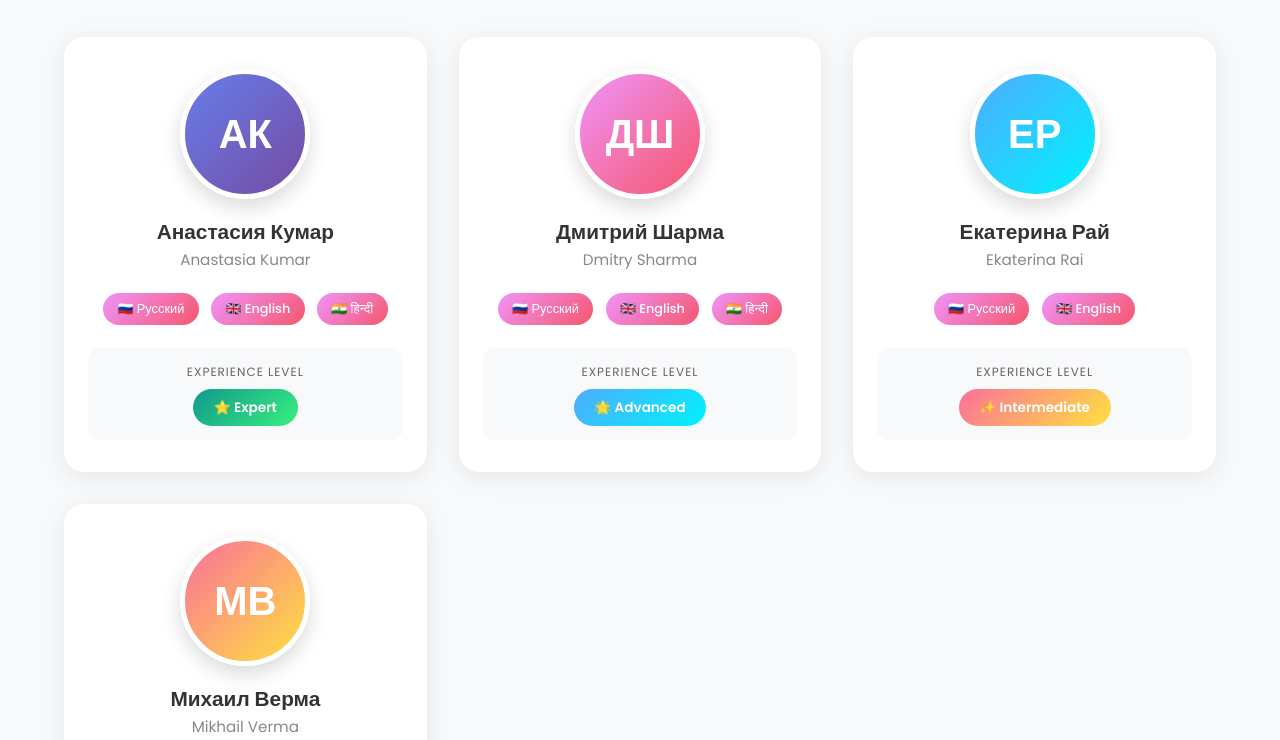
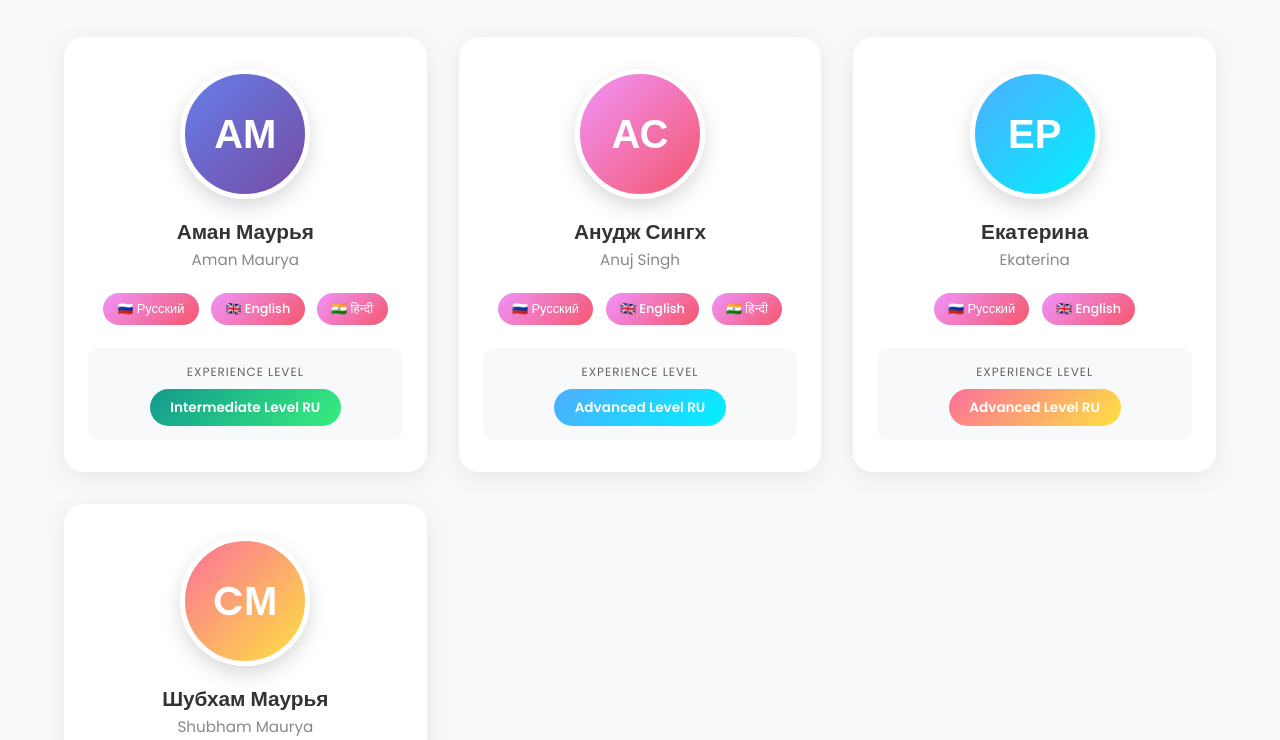
Before and after one commit to Amankumar0152/vnslocalguide, a website: page russianguide.html in a window 1280 px wide. Shown: the part 720-1460 px from the top of the page. Drawn offline with nearby package versions, Linux system fonts and the light colour scheme.

Commit message:
Пгшву Вуефшды Гзвфеу

```diff
--- a/russianguide.html
+++ b/russianguide.html
@@ -720,9 +720,9 @@
         <h2 class="section-title">Our Expert Guides / Наши гиды</h2>
         <div class="guides-grid">
             <div class="guide-card">
-                <div class="guide-image">АК</div>
-                <h3 class="guide-name">Анастасия Кумар</h3>
-                <p class="guide-name-ru">Anastasia Kumar</p>
+                <div class="guide-image">АМ</div>
+                <h3 class="guide-name">Аман Маурья</h3>
+                <p class="guide-name-ru">Aman Maurya</p>
                 <div class="languages">
                     <span class="language-tag">🇷🇺 Русский</span>
                     <span class="language-tag">🇬🇧 English</span>
@@ -730,14 +730,14 @@
                 </div>
                 <div class="level">
                     <div class="level-label">Experience Level</div>
-                    <span class="level-badge level-expert">⭐ Expert</span>
+                    <span class="level-badge level-expert">Intermediate Level RU</span>
                 </div>
             </div>
 
             <div class="guide-card">
-                <div class="guide-image" style="background: linear-gradient(135deg, #f093fb 0%, #f5576c 100%);">ДШ</div>
-                <h3 class="guide-name">Дмитрий Шарма</h3>
-                <p class="guide-name-ru">Dmitry Sharma</p>
+                <div class="guide-image" style="background: linear-gradient(135deg, #f093fb 0%, #f5576c 100%);">АС</div>
+                <h3 class="guide-name">Анудж Сингх</h3>
+                <p class="guide-name-ru">Anuj Singh</p>
                 <div class="languages">
                     <span class="language-tag">🇷🇺 Русский</span>
                     <span class="language-tag">🇬🇧 English</span>
@@ -745,28 +745,28 @@
                 </div>
                 <div class="level">
                     <div class="level-label">Experience Level</div>
-                    <span class="level-badge level-advanced">🌟 Advanced</span>
+                    <span class="level-badge level-advanced">Advanced Level RU</span>
                 </div>
             </div>
 
             <div class="guide-card">
                 <div class="guide-image" style="background: linear-gradient(135deg, #4facfe 0%, #00f2fe 100%);">ЕР</div>
-                <h3 class="guide-name">Екатерина Рай</h3>
-                <p class="guide-name-ru">Ekaterina Rai</p>
+                <h3 class="guide-name">Екатерина </h3>
+                <p class="guide-name-ru">Ekaterina </p>
                 <div class="languages">
                     <span class="language-tag">🇷🇺 Русский</span>
                     <span class="language-tag">🇬🇧 English</span>
                 </div>
                 <div class="level">
                     <div class="level-label">Experience Level</div>
-                    <span class="level-badge level-intermediate">✨ Intermediate</span>
+                    <span class="level-badge level-intermediate">Advanced Level RU</span>
                 </div>
             </div>
 
             <div class="guide-card">
-                <div class="guide-image" style="background: linear-gradient(135deg, #fa709a 0%, #fee140 100%);">МВ</div>
-                <h3 class="guide-name">Михаил Верма</h3>
-                <p class="guide-name-ru">Mikhail Verma</p>
+                <div class="guide-image" style="background: linear-gradient(135deg, #fa709a 0%, #fee140 100%);">CМ</div>
+                <h3 class="guide-name">Шубхам Маурья</h3>
+                <p class="guide-name-ru">Shubham Maurya</p>
                 <div class="languages">
                     <span class="language-tag">🇷🇺 Русский</span>
                     <span class="language-tag">🇬🇧 English</span>
@@ -774,7 +774,7 @@
                 </div>
                 <div class="level">
                     <div class="level-label">Experience Level</div>
-                    <span class="level-badge level-expert">⭐ Expert</span>
+                    <span class="level-badge level-expert">Intermediate Level RU</span>
                 </div>
             </div>
         </div>
```
